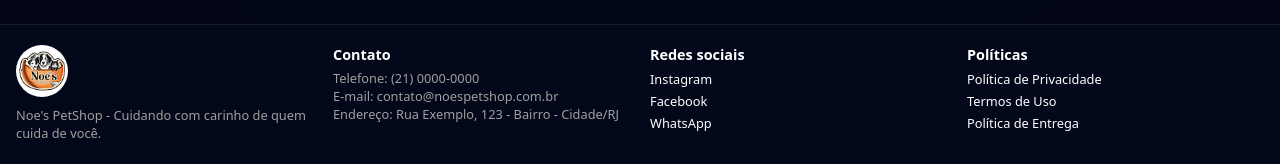
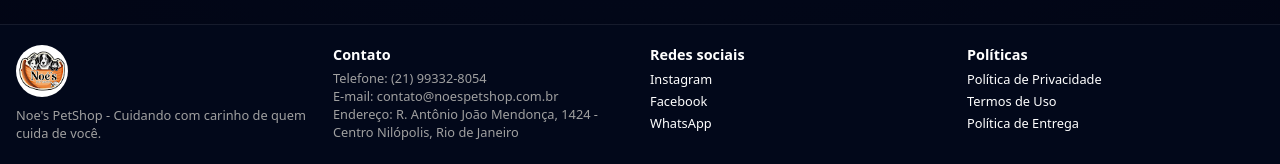
Before and after one commit to ClaudioLobo011/NoesPetShop, a React (Vite) app: page / in a window 1280 px wide. Shown: the part 633-797 px from the top of the page. Built offline with nearby package versions, Linux system fonts and the light colour scheme; no server answers.

Commit message:
fix: atualizar informações de contato e links das redes sociais no rodapé

```diff
--- a/src/components/Footer.jsx
+++ b/src/components/Footer.jsx
@@ -11,21 +11,21 @@ function Footer() {
 
       <div className="footer-section">
         <h4>Contato</h4>
-        <p>Telefone: (21) 0000-0000</p>
+        <p>Telefone: (21) 99332-8054</p>
         <p>E-mail: contato@noespetshop.com.br</p>
-        <p>Endereço: Rua Exemplo, 123 - Bairro - Cidade/RJ</p>
+        <p>Endereço: R. Antônio João Mendonça, 1424 - Centro Nilópolis, Rio de Janeiro</p>
       </div>
 
       <div className="footer-section">
         <h4>Redes sociais</h4>
         <ul className="social-list">
           <li>
-            <a href="#" target="_blank" rel="noreferrer">
+            <a href="https://www.instagram.com/noespetshop/" target="_blank" rel="noreferrer">
               Instagram
             </a>
           </li>
           <li>
-            <a href="#" target="_blank" rel="noreferrer">
+            <a href="https://www.facebook.com/doggybrasilcariocarj/" target="_blank" rel="noreferrer">
               Facebook
             </a>
           </li>
--- a/src/config/whatsappConfig.js
+++ b/src/config/whatsappConfig.js
@@ -1,3 +1,3 @@
 // Altere este número para o WhatsApp oficial da loja
 // Formato: somente números, com DDI e DDD. Exemplo: 5521999999999
-export const STORE_WHATSAPP_NUMBER = '5521986754310'
+export const STORE_WHATSAPP_NUMBER = '5521993328054'
```
